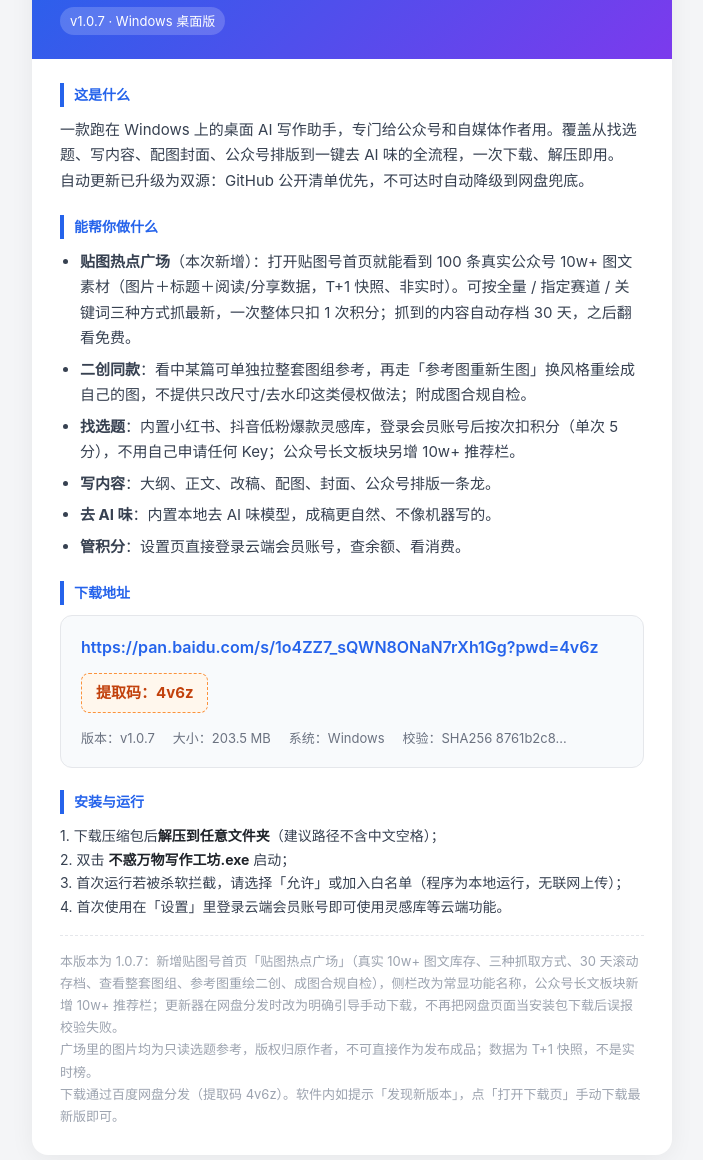
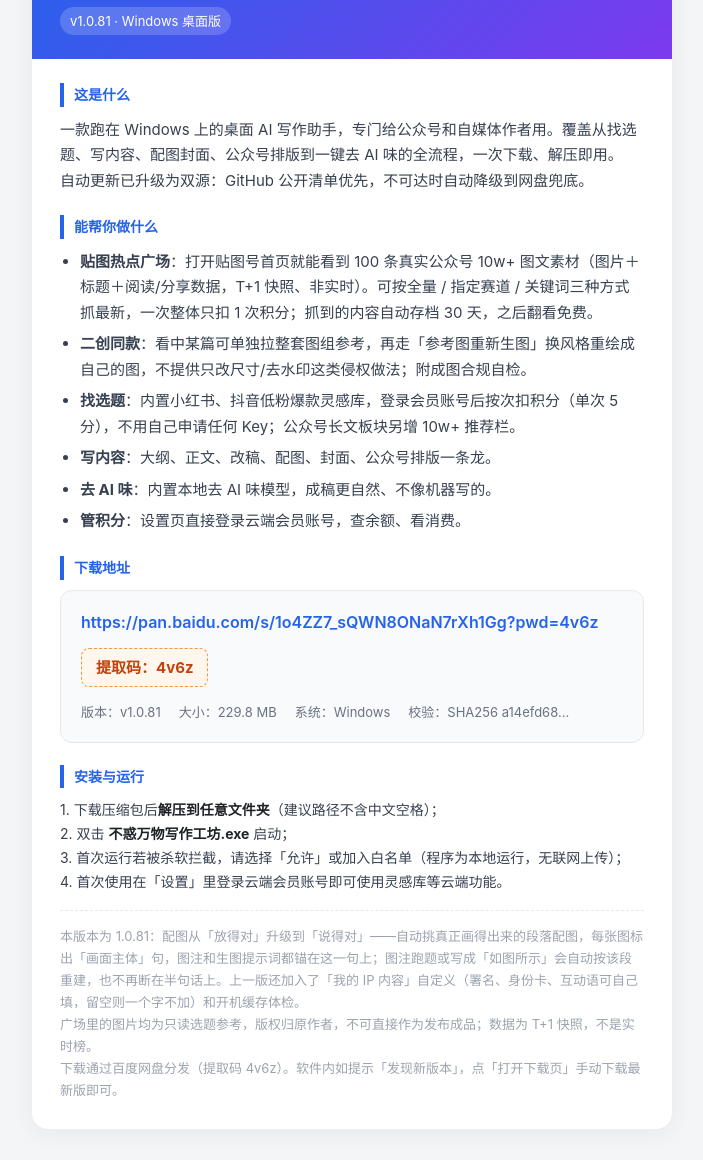
Before and after one commit to kongfanrong-628/buhuo-wanwu-releases, a plain HTML site: page README.html in a window 1280 px wide. Shown: the part 104-1264 px from the top of the page, without its empty margins (288-991 px from the left). Drawn offline with Linux system fonts and the light colour scheme.

Commit message:
docs: README 首页同步至 v1.0.81（版本号/包大小/SHA256/版本说明）

```diff
--- a/README.html
+++ b/README.html
@@ -36,7 +36,7 @@
   <div class="card">
     <div class="hero">
       <h1>公众号AI工作台</h1>
-      <span class="ver">v1.0.7 · Windows 桌面版</span>
+      <span class="ver">v1.0.81 · Windows 桌面版</span>
     </div>
     <div class="body">
       <div class="sec-title">这是什么</div>
@@ -45,7 +45,7 @@
 
       <div class="sec-title">能帮你做什么</div>
       <ul>
-        <li><b>贴图热点广场</b>（本次新增）：打开贴图号首页就能看到 100 条真实公众号 10w+ 图文素材（图片＋标题＋阅读/分享数据，T+1 快照、非实时）。可按全量 / 指定赛道 / 关键词三种方式抓最新，一次整体只扣 1 次积分；抓到的内容自动存档 30 天，之后翻看免费。</li>
+        <li><b>贴图热点广场</b>：打开贴图号首页就能看到 100 条真实公众号 10w+ 图文素材（图片＋标题＋阅读/分享数据，T+1 快照、非实时）。可按全量 / 指定赛道 / 关键词三种方式抓最新，一次整体只扣 1 次积分；抓到的内容自动存档 30 天，之后翻看免费。</li>
         <li><b>二创同款</b>：看中某篇可单独拉整套图组参考，再走「参考图重新生图」换风格重绘成自己的图，不提供只改尺寸/去水印这类侵权做法；附成图合规自检。</li>
         <li><b>找选题</b>：内置小红书、抖音低粉爆款灵感库，登录会员账号后按次扣积分（单次 5 分），不用自己申请任何 Key；公众号长文板块另增 10w+ 推荐栏。</li>
         <li><b>写内容</b>：大纲、正文、改稿、配图、封面、公众号排版一条龙。</li>
@@ -60,10 +60,10 @@
         </a>
         <div class="pwd">提取码：4v6z</div>
         <div class="meta">
-          <span>版本：v1.0.7</span>
-          <span id="pkg-size">大小：203.5 MB</span>
+          <span>版本：v1.0.81</span>
+          <span id="pkg-size">大小：229.8 MB</span>
           <span>系统：Windows</span>
-          <span title="8761b2c8e336d4a9cac5f1ff15db8afff8cf9495f66e08a336bfb2fdc468877b">校验：SHA256 8761b2c8…</span>
+          <span title="a14efd68b9ab1fa4475362d6e73b2cf9cb56f62607c1d5ce6f4adc2852a5e68d">校验：SHA256 a14efd68…</span>
         </div>
       </div>
 
@@ -76,7 +76,7 @@
       </p>
 
       <div class="note">
-        本版本为 1.0.7：新增贴图号首页「贴图热点广场」（真实 10w+ 图文库存、三种抓取方式、30 天滚动存档、查看整套图组、参考图重绘二创、成图合规自检），侧栏改为常显功能名称，公众号长文板块新增 10w+ 推荐栏；更新器在网盘分发时改为明确引导手动下载，不再把网盘页面当安装包下载后误报校验失败。<br>
+        本版本为 1.0.81：配图从「放得对」升级到「说得对」——自动挑真正画得出来的段落配图，每张图标出「画面主体」句，图注和生图提示词都锚在这一句上；图注跑题或写成「如图所示」会自动按该段重建，也不再断在半句话上。上一版还加入了「我的 IP 内容」自定义（署名、身份卡、互动语可自己填，留空则一个字不加）和开机缓存体检。<br>
         广场里的图片均为只读选题参考，版权归原作者，不可直接作为发布成品；数据为 T+1 快照，不是实时榜。<br>
         下载通过百度网盘分发（提取码 4v6z）。软件内如提示「发现新版本」，点「打开下载页」手动下载最新版即可。
       </div>
```
